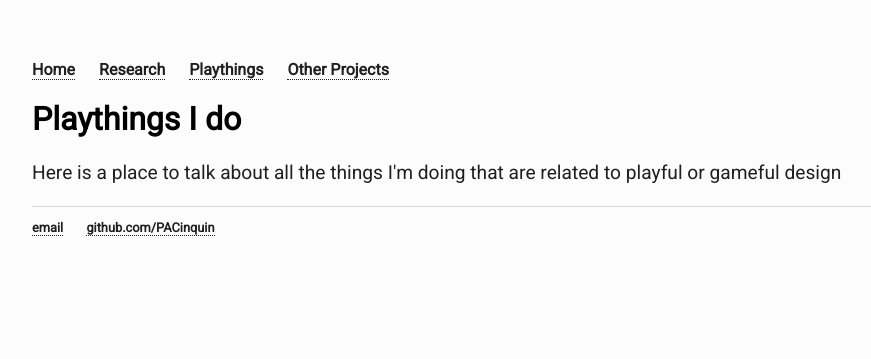
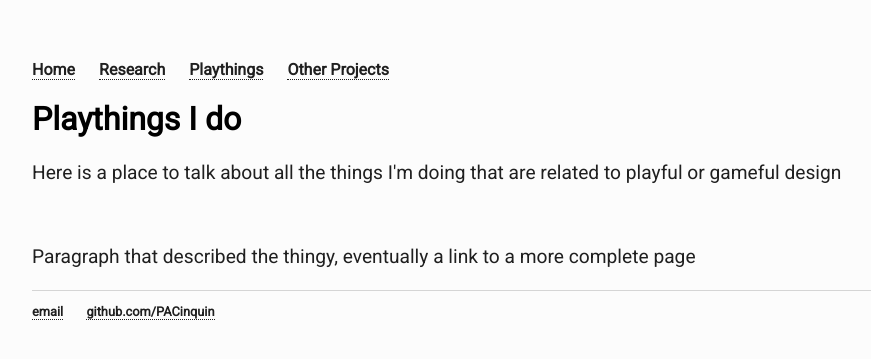
Before and after one commit to PACinquin/pacinquin.github.io, a Jekyll site: the page built from playthings.html, in a window 1280 px wide. Shown: the top 359 px of the page, without its empty margins (160-1031 px from the left). Built offline with Jekyll 4.4.1, drawn with Linux system fonts in a browser that asks for light colours.

Commit message:
update pages

```diff
--- a/other.html
+++ b/other.html
@@ -4,6 +4,6 @@ title: PAC website - Other projects
 ---
 
 <div class="blurb">
-	<h1>Other things I do</h1>
+	<h1>Other things I do (WIP)</h1>
 	<p>Here is a place to talk about all the things I'm doing that do not fit in the other categories</p>
 </div><!-- /.blurb -->
--- a/playthings.html
+++ b/playthings.html
@@ -5,4 +5,8 @@ title: PAC website - Playthings
 <div class="blurb">
 	<h1>Playthings I do</h1>
 	<p>Here is a place to talk about all the things I'm doing that are related to playful or gameful design</p>
+	<div class="box">
+		<img src="">
+		<p>Paragraph that described the thingy, eventually a link to a more complete page</p>
+	</div>
 </div><!-- /.blurb -->
```
